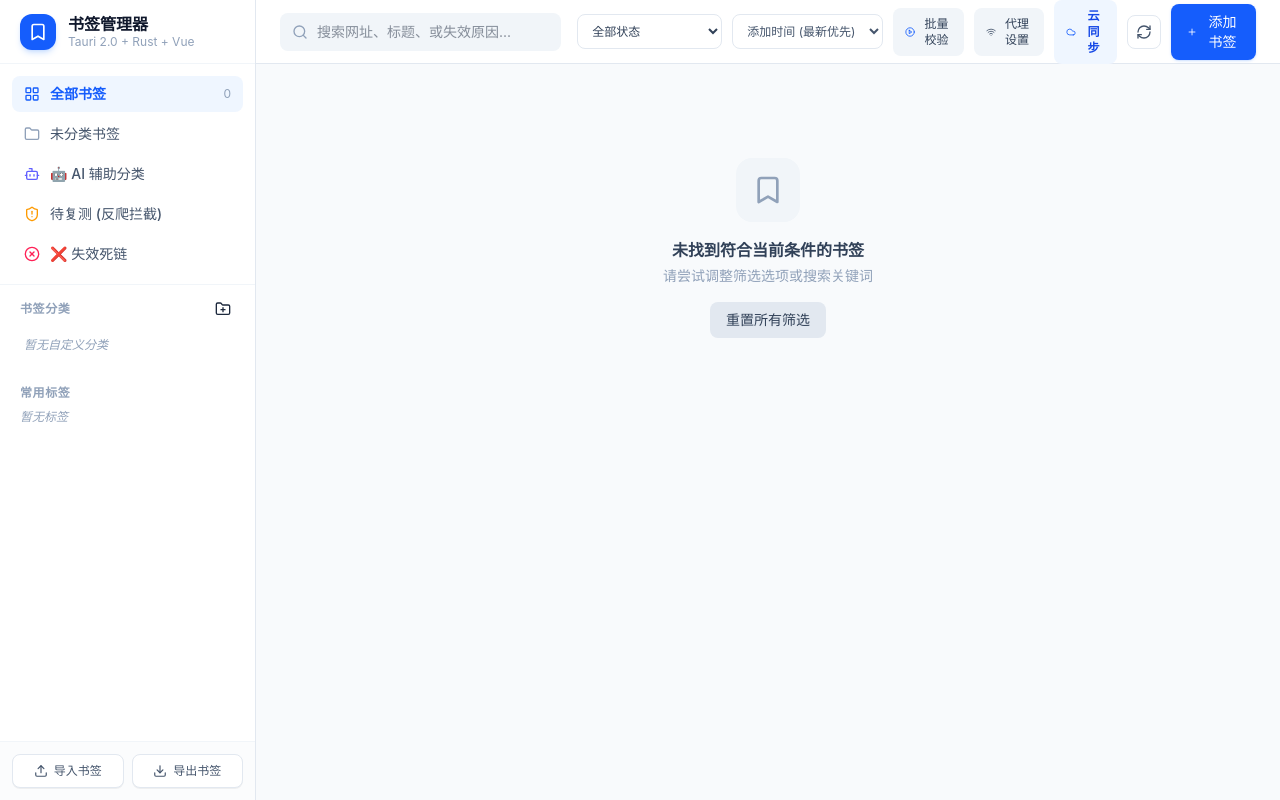
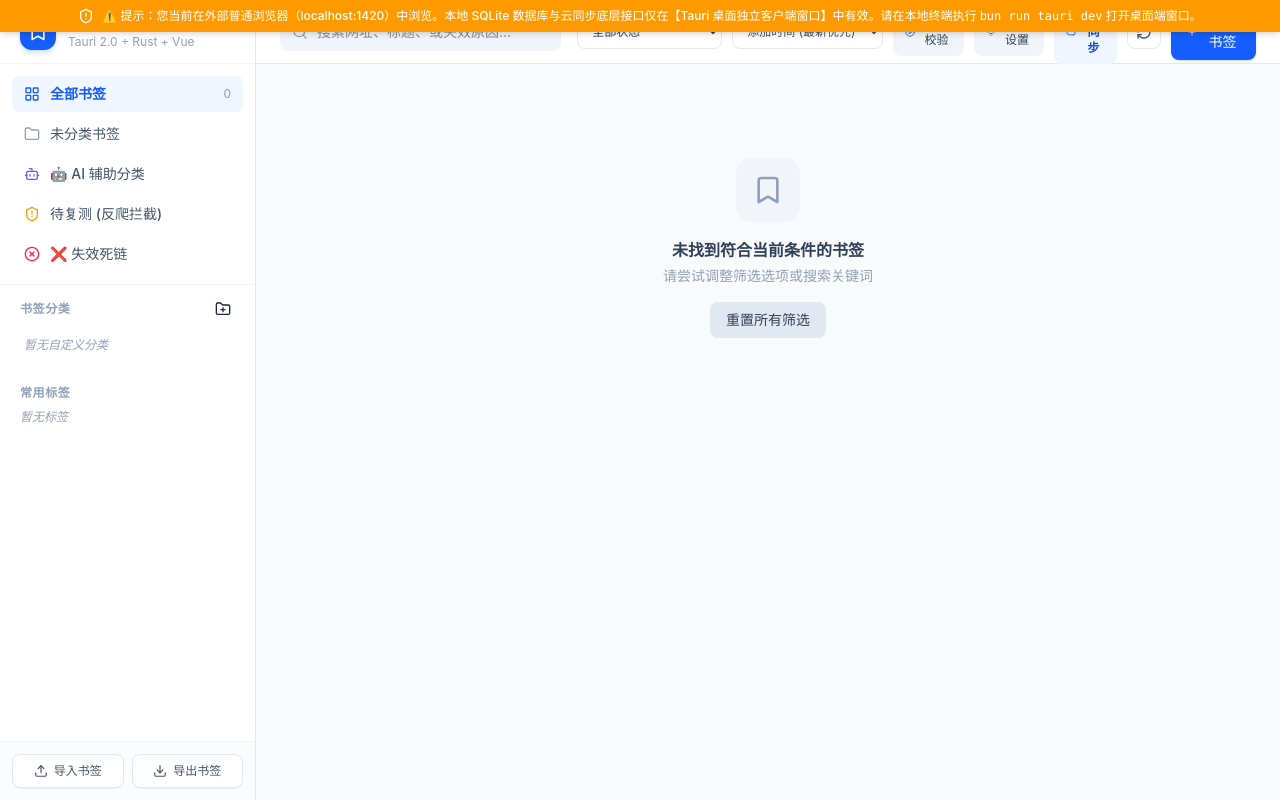
Before and after one commit to taylormao/bookmark-manager, a Vue app: page / in a window 1280 px wide. Built offline with nearby package versions, Linux system fonts and the light colour scheme.

Commit message:
fix(ui): add protective environment check and warning banner when opened in browser instead of desktop app

```diff
--- a/src/App.vue
+++ b/src/App.vue
@@ -176,6 +176,7 @@ const proxyForm = reactive<ProxyConfig>({
 });
 
 // 云端同步弹窗与状态
+const isTauriEnv = ref(typeof window !== "undefined" && ("__TAURI_INTERNALS__" in window || "__TAURI__" in window));
 const isSyncModalOpen = ref(false);
 const isSyncing = ref(false);
 const syncConfig = reactive<SyncConfig>({
@@ -244,6 +245,10 @@ async function loadSyncConfig() {
 }
 
 async function saveSyncConfig() {
+  if (!isTauriEnv.value) {
+    alert("当前处于普通浏览器网页环境，无法调用本地 Tauri 桌面端引擎。\n\n请在本地终端执行 `bun run tauri dev` 启动桌面端应用程序窗口！");
+    return;
+  }
   try {
     await invoke("save_sync_config", {
       config: {
@@ -261,6 +266,10 @@ async function saveSyncConfig() {
 }
 
 async function handleManualSync() {
+  if (!isTauriEnv.value) {
+    alert("当前处于普通浏览器网页环境，无法调用本地 Tauri 桌面端引擎。\n\n请在本地终端执行 `bun run tauri dev` 启动桌面端应用程序窗口！");
+    return;
+  }
   if (!syncConfig.worker_url.trim()) {
     isSyncModalOpen.value = true;
     return;
@@ -281,6 +290,10 @@ async function handleManualSync() {
 }
 
 async function handleWipeAndPushAll() {
+  if (!isTauriEnv.value) {
+    alert("当前处于普通浏览器网页环境，无法调用本地 Tauri 桌面端引擎。\n\n请在本地终端执行 `bun run tauri dev` 启动桌面端应用程序窗口！");
+    return;
+  }
   if (!syncConfig.worker_url.trim()) {
     isSyncModalOpen.value = true;
     return;
@@ -304,6 +317,10 @@ async function handleWipeAndPushAll() {
 }
 
 async function handleFullPullAndOverwrite() {
+  if (!isTauriEnv.value) {
+    alert("当前处于普通浏览器网页环境，无法调用本地 Tauri 桌面端引擎。\n\n请在本地终端执行 `bun run tauri dev` 启动桌面端应用程序窗口！");
+    return;
+  }
   if (!syncConfig.worker_url.trim()) {
     isSyncModalOpen.value = true;
     return;
@@ -938,7 +955,16 @@ onMounted(async () => {
 </script>
 
 <template>
-  <div class="flex h-screen w-screen overflow-hidden bg-slate-50 text-slate-800">
+  <div class="flex h-screen w-screen overflow-hidden bg-slate-50 text-slate-800 relative">
+    <!-- 外部普通浏览器运行提示 Banner -->
+    <div
+      v-if="!isTauriEnv"
+      class="fixed top-0 left-0 right-0 z-50 bg-amber-500 text-white px-4 py-2 text-xs font-medium text-center shadow-md flex items-center justify-center gap-2"
+    >
+      <ShieldAlert class="w-4 h-4 shrink-0" />
+      <span>⚠️ 提示：您当前在外部普通浏览器（localhost:1420）中浏览。本地 SQLite 数据库与云同步底层接口仅在【Tauri 桌面独立客户端窗口】中有效。请在本地终端执行 <code>bun run tauri dev</code> 打开桌面端窗口。</span>
+    </div>
+
     <!-- 隐藏的文件上传 input -->
     <input
       type="file"
```
